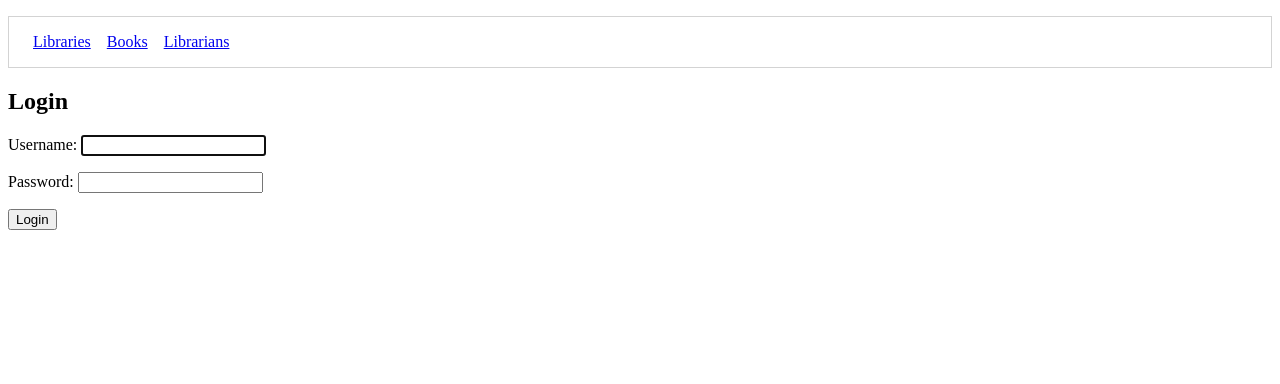
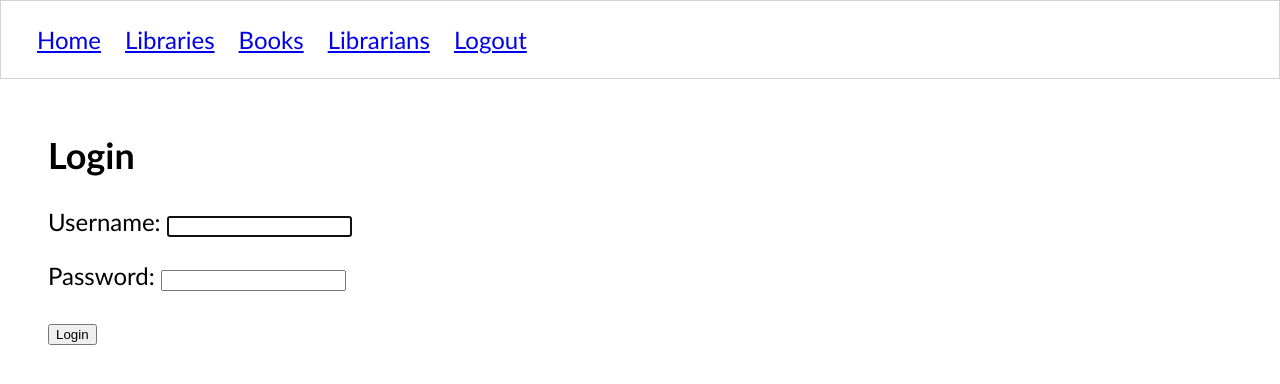
Before and after one commit to tannerb9/library_management, a Django app: a page that uses libraryapp/templates/shared/base.html in a window 1280 px wide. Shown: the top 384 px of the page. Run offline with Django 3.2, Linux system fonts and the light colour scheme.

Commit message:
refactor: removed internal styling and added styling files in style dir. restyled book lists

```diff
--- /dev/null
+++ b/libraryapp/static/styles/base.css
@@ -0,0 +1,23 @@
+body {
+  margin: 0;
+  padding: 0;
+  font-size: 1.5em;
+  font-family: "Gill Sans", "Gill Sans MT", Calibri, "Trebuchet MS",
+    sans-serif;
+}
+
+.main-content {
+  padding: 1em 2em;
+}
+
+.navList {
+  list-style-type: none;
+  display: flex;
+  border: 1px solid lightgray;
+  padding: 1em;
+  margin: 0;
+}
+
+.navList__route {
+  margin: 0 0.5em;
+}
--- a/libraryapp/templates/shared/base.html
+++ b/libraryapp/templates/shared/base.html
@@ -6,33 +6,31 @@
   <meta charset="utf-8">
   <title>Library</title>
 
-  <style>
-    .navList {
-      list-style-type: none;
-      display: flex;
-      border: 1px solid lightgray;
-      padding: 1em;
-    }
+  <link rel="stylesheet" href="{% static 'styles/base.css' %}" />
 
-    .navList__route {
-      margin: 0 .5em;
-    }
-  </style>
-
+  {% block css %}
+  {% endblock %}
 </head>
 
 <body>
 
   <nav id="site-nav">
     <ol class="navList">
+      <li class="navList__route"><a href="{% url 'libraryapp:home' %}">Home</a></li>
       <li class="navList__route"><a href="{% url 'libraryapp:libraries' %}">Libraries</a></li>
       <li class="navList__route"><a href="{% url 'libraryapp:books' %}">Books</a></li>
       <li class="navList__route"><a href="{% url 'libraryapp:librarians' %}">Librarians</a></li>
+      <li class="navList__route"><a href="{% url 'libraryapp:logout' %}">Logout</a></li>
     </ol>
   </nav>
 
-  {% block content %}
-  {% endblock %}
+  <main class="main-content">
+    {% block content %}
+    {% endblock %}
+  </main>
 
+  {% block scripts %}
+  {% endblock scripts %}
 </body>
+
 </html>
```
Also changed, not shown: libraryapp/static/styles/books.css (added, +22 -0 lines), libraryapp/templates/books/list.html (+23 -8 lines), libraryapp/static/scripts/books.js (added).
